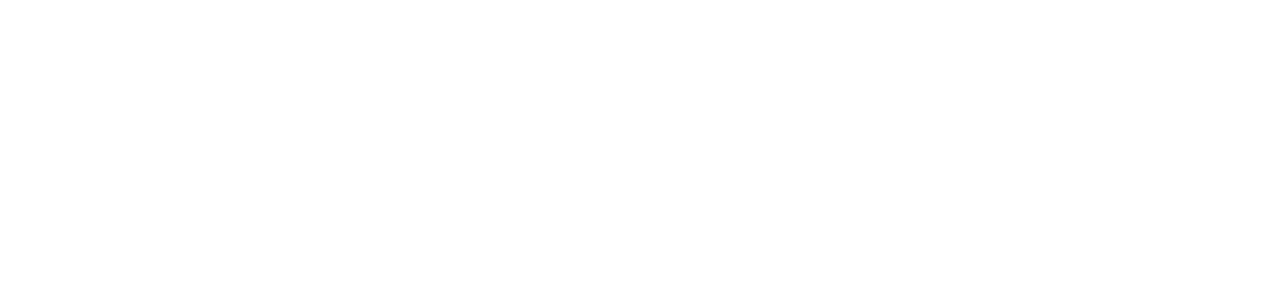
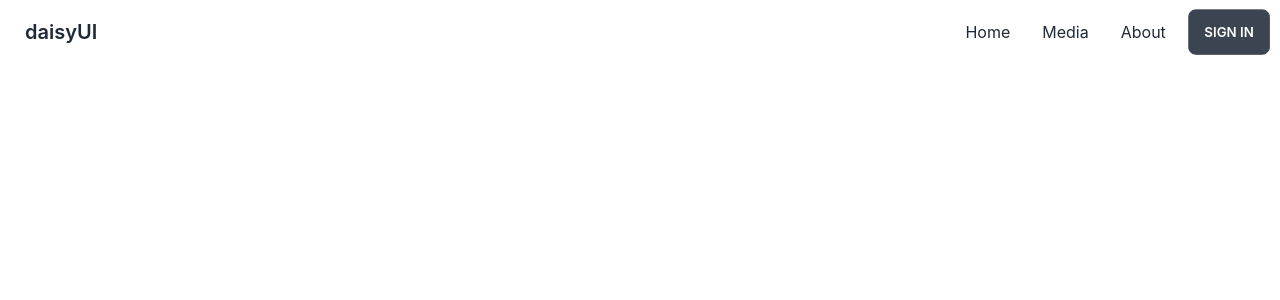
Before and after one commit to Syeda-Aisha-Ahmad/social-media, a React (Create React App) app: page / in a window 1280 px wide. Shown: the top 300 px of the page. Built offline with nearby package versions, Linux system fonts and the light colour scheme.

Commit message:
navbar created

```diff
--- a/public/index.html
+++ b/public/index.html
@@ -1,14 +1,12 @@
 <!DOCTYPE html>
-<html lang="en">
+<html lang="en" data-theme="light">
+
 <head>
   <meta charset="utf-8" />
   <link rel="icon" href="%PUBLIC_URL%/favicon.ico" />
   <meta name="viewport" content="width=device-width, initial-scale=1" />
   <meta name="theme-color" content="#000000" />
-    <meta
-      name="description"
-      content="Web site created using create-react-app"
-    />
+  <meta name="description" content="Web site created using create-react-app" />
   <link rel="apple-touch-icon" href="%PUBLIC_URL%/logo192.png" />
   <!--
       manifest.json provides metadata used when your web app is installed on a
@@ -26,6 +24,7 @@
     -->
   <title>React App</title>
 </head>
+
 <body>
   <noscript>You need to enable JavaScript to run this app.</noscript>
   <div id="root"></div>
@@ -40,4 +39,5 @@
       To create a production bundle, use `npm run build` or `yarn build`.
     -->
 </body>
+
 </html>
--- a/src/App.js
+++ b/src/App.js
@@ -1,9 +1,11 @@
 import logo from './logo.svg';
 import './App.css';
+import Home from './Pages/Home/Home/Home';
 
 function App() {
   return (
-    <div className="App">
+    <div className="App max-w-[1350px] mx-auto">
+      <Home></Home>
     </div>
   );
 }
--- /dev/null
+++ b/src/Pages/Home/Home/Home.js
@@ -0,0 +1,12 @@
+import React from 'react';
+import Nav from '../../../Shared/Nav/Nav';
+
+const Home = () => {
+    return (
+        <div>
+            <Nav></Nav>
+        </div>
+    );
+};
+
+export default Home;
--- /dev/null
+++ b/src/Shared/Nav/Nav.js
@@ -0,0 +1,40 @@
+import React from 'react';
+
+const Nav = () => {
+    return (
+        <div className="navbar bg-base-100">
+            <div className="navbar-start">
+                <a className="btn btn-ghost normal-case text-xl">daisyUI</a>
+            </div>
+            <div className="navbar-end">
+                <div className="dropdown">
+                    <label tabIndex={0} className="btn btn-ghost lg:hidden">
+                        <svg xmlns="http://www.w3.org/2000/svg" className="h-5 w-5" fill="none" viewBox="0 0 24 24" stroke="currentColor"><path strokeLinecap="round" strokeLinejoin="round" strokeWidth="2" d="M4 6h16M4 12h8m-8 6h16" /></svg>
+                    </label>
+
+                    {/* Mobile Screen */}
+                    <ul tabIndex={0} className="menu menu-compact dropdown-content mt-3 p-2 right-0 shadow bg-blue-100 rounded-box w-52">
+                        <li><a>Home</a></li>
+                        <li><a> Media</a></li>
+                        <li><a>About</a></li>
+                        <a className="btn">Sign In</a>
+                    </ul>
+                </div>
+
+            </div>
+
+            <div className="navbar-end hidden lg:flex">
+
+                {/* Large screen */}
+                <ul className="menu menu-horizontal px-1">
+                    <li><a>Home</a></li>
+                    <li><a> Media</a></li>
+                    <li><a>About</a></li>
+                </ul>
+                <a className="btn">Sign In</a>
+            </div>
+        </div>
+    );
+};
+
+export default Nav;
```
Lines whose indentation alone changed are shown as unchanged.
